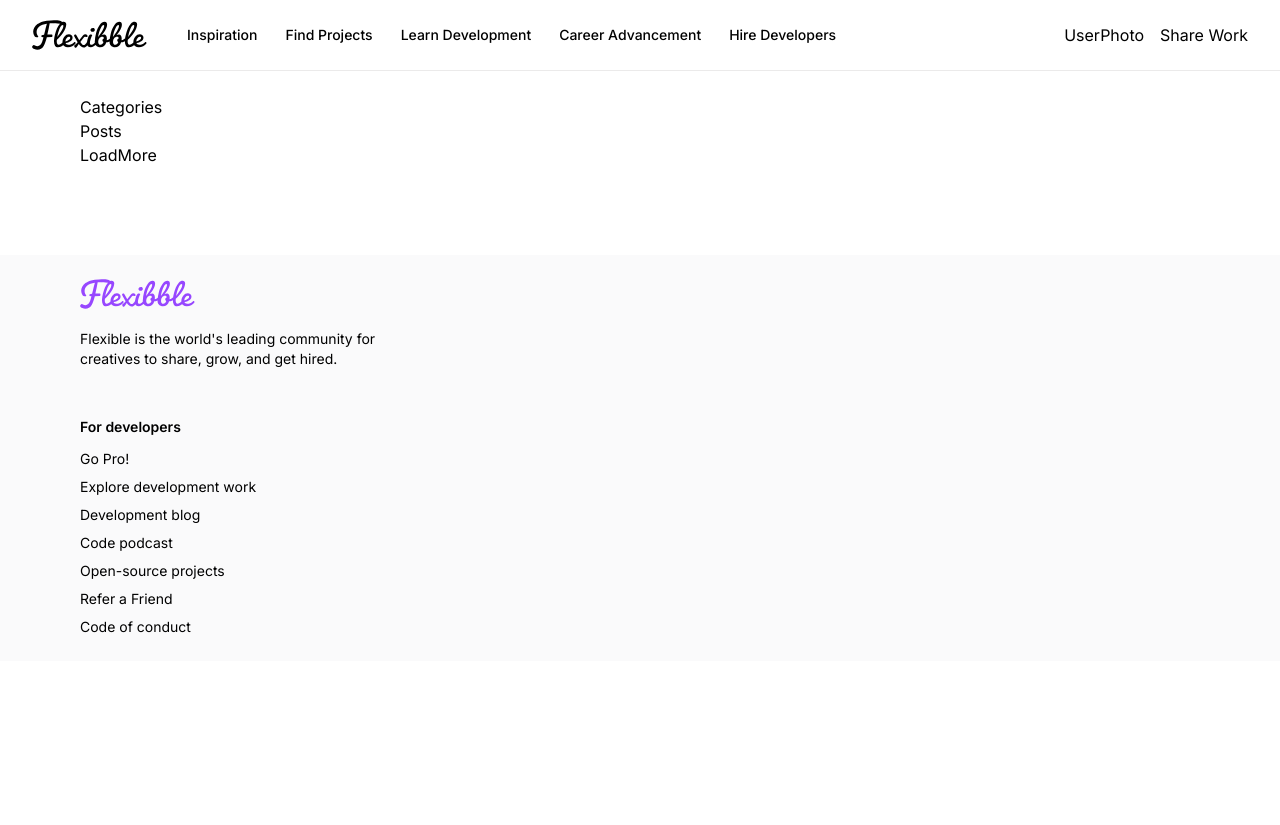
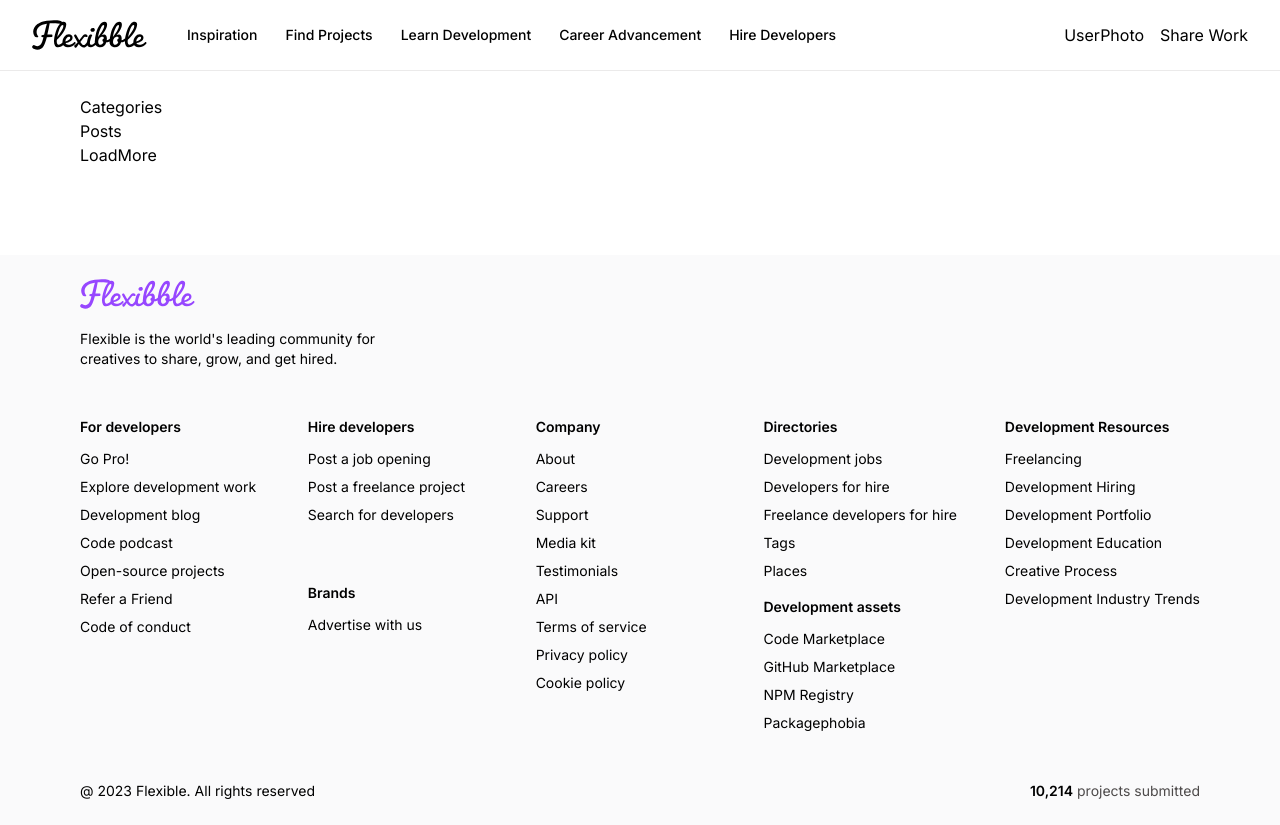
Before and after one commit to HoangLeCoder/nextjs-flexible-website, a Next.js app: page / in a window 1280 px wide. Before the commit the page ends 800 px from the top, so only its background shows below. Built offline with nearby package versions, Linux system fonts and the light colour scheme.

Commit message:
Complete Footer

```diff
--- a/components/Footer.tsx
+++ b/components/Footer.tsx
@@ -2,17 +2,20 @@
 import Image from "next/image";
 import Link from "next/link";
 
-
 type ColumnProps = {
     title: string;
     links: Array<string>;
-}
+};
 
-const FooterColumn = ({title, links} : ColumnProps) => (
+const FooterColumn = ({ title, links }: ColumnProps) => (
     <div className="footer_column">
         <h4 className="font-semibold">{title}</h4>
         <ul className="flex flex-col gap-2 font-normal">
-            {links.map((link) => <Link href='/' key={link}>{link}</Link>)}
+            {links.map((link) => (
+                <Link href="/" key={link}>
+                    {link}
+                </Link>
+            ))}
         </ul>
     </div>
 );
@@ -34,7 +37,59 @@
                     </p>
                 </div>
                 <div className="flex flex-wrap gap-12">
-                    <FooterColumn title={footerLinks[0].title} links={footerLinks[0].links}/>
+                    {/* Column 1 */}
+                    <FooterColumn
+                        title={footerLinks[0].title}
+                        links={footerLinks[0].links}
+                    />
+
+                    {/* Column 2 */}
+                    <div className="flex-1 flex flex-col gap-4">
+                        <FooterColumn
+                            title={footerLinks[1].title}
+                            links={footerLinks[1].links}
+                        />
+
+                        <FooterColumn
+                            title={footerLinks[2].title}
+                            links={footerLinks[2].links}
+                        />
+                    </div>
+
+                    {/* Column 3 */}
+                    <FooterColumn
+                        title={footerLinks[3].title}
+                        links={footerLinks[3].links}
+                    />
+
+                    {/* Column 4 */}
+                    <div className="flex-1 flex flex-col gap-4">
+                        <FooterColumn
+                            title={footerLinks[4].title}
+                            links={footerLinks[4].links}
+                        />
+
+                        <FooterColumn
+                            title={footerLinks[5].title}
+                            links={footerLinks[5].links}
+                        />
+                    </div>
+
+                    {/* Column 5 */}
+                    <FooterColumn
+                        title={footerLinks[6].title}
+                        links={footerLinks[6].links}
+                    />
+                </div>
+
+                {/* Copyright */}
+                <div className="flexBetween footer_copyright">
+                    <p>@ 2023 Flexible. All rights reserved</p>
+                    <p className="text-gray">
+                        <span className="text-black font-semibold">
+                            10,214
+                        </span> projects submitted
+                    </p>
                 </div>
             </div>
         </footer>
```
